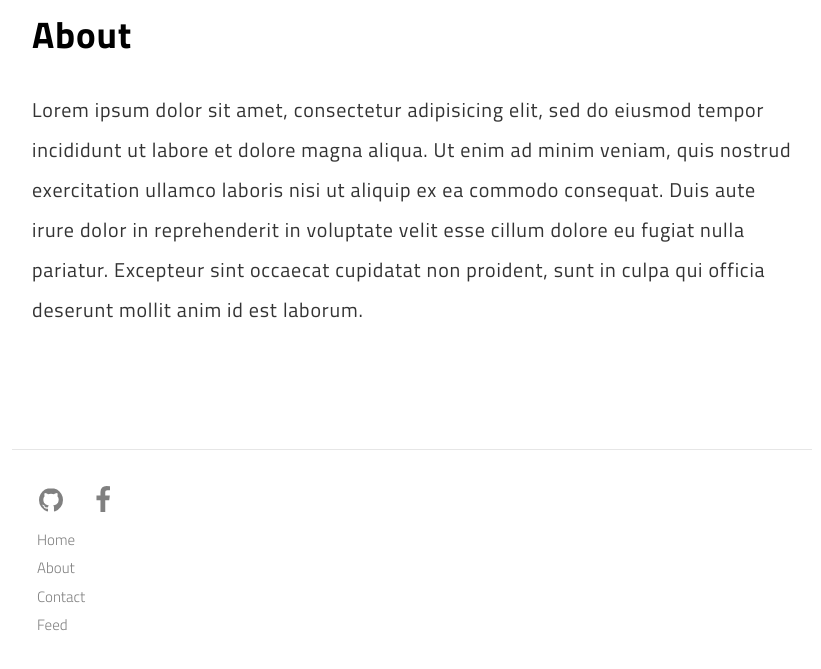
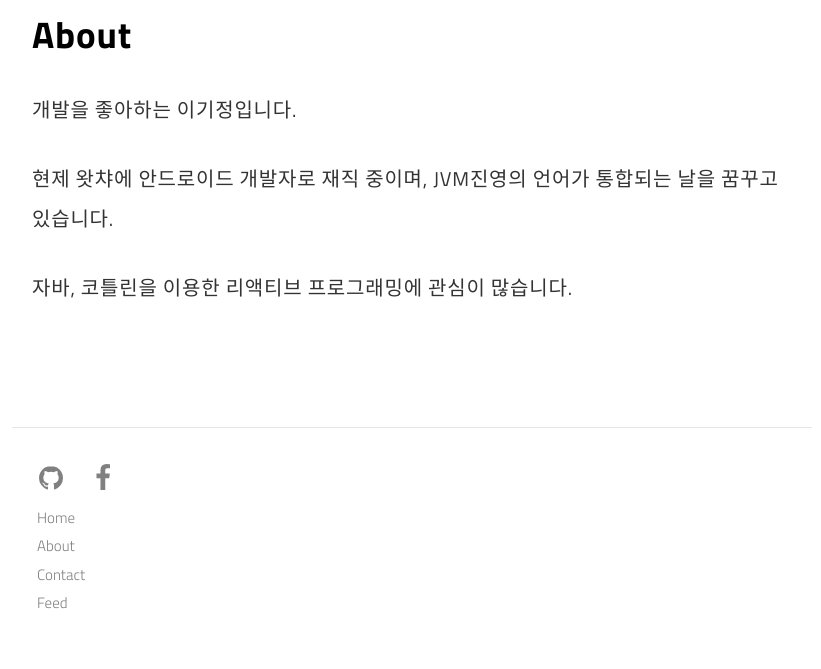
Before and after one commit to dlrlwjd1127/soda1127.github.io, a Jekyll site: the page built from about.md, in a window 1280 px wide and 1099 px high. Shown: the part 430-1099 px from the top of the window, without its empty margins (228-1049 px from the left). Built offline with Jekyll 4.4.1, drawn with Linux system fonts in a browser that asks for light colours.

Commit message:
first post change

```diff
--- a/about.md
+++ b/about.md
@@ -1,17 +1,16 @@
 ---
 layout: page
-title: About
-description: Some description.
+title: 소다는 이런 사람이에요
+description: 소다를 소개합니다
 permalink: /about/
 ---
 
-<img itemprop="image" class="img-rounded" src="http://res.cloudinary.com/dm7h7e8xj/image/upload/c_fill,h_200,w_200/v1504971955/neo_ruqszk.jpg" alt="Your Name">
+<img itemprop="image" class="img-rounded" src="https://i.imgur.com/oGENDcZ.jpg" alt="Your Name">
 
 ## About
 
-Lorem ipsum dolor sit amet, consectetur adipisicing elit, sed do eiusmod
-tempor incididunt ut labore et dolore magna aliqua. Ut enim ad minim veniam,
-quis nostrud exercitation ullamco laboris nisi ut aliquip ex ea commodo
-consequat. Duis aute irure dolor in reprehenderit in voluptate velit esse
-cillum dolore eu fugiat nulla pariatur. Excepteur sint occaecat cupidatat non
-proident, sunt in culpa qui officia deserunt mollit anim id est laborum.
+개발을 좋아하는 이기정입니다.
+
+현제 왓챠에 안드로이드 개발자로 재직 중이며, JVM진영의 언어가 통합되는 날을 꿈꾸고 있습니다.
+
+자바, 코틀린을 이용한 리액티브 프로그래밍에 관심이 많습니다.
```
